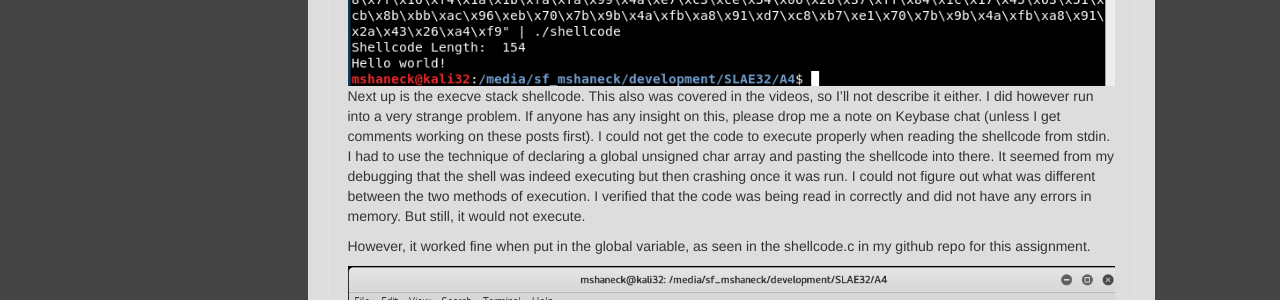
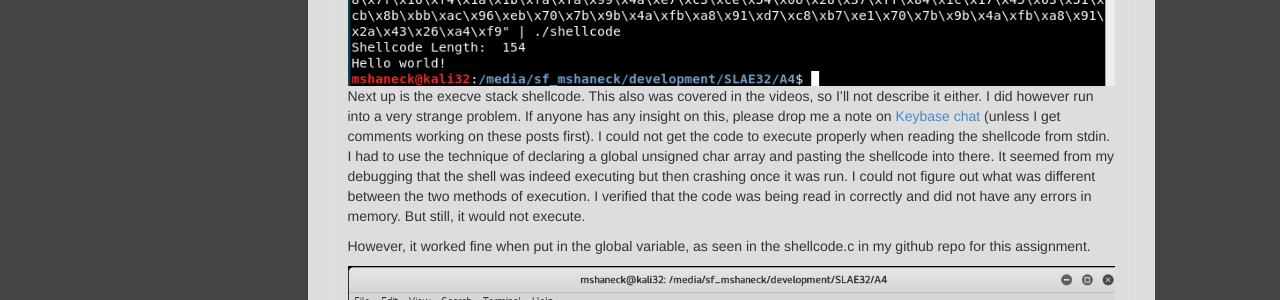
Before and after one commit to mshaneck/mshaneck.github.io, a Jekyll site: the page built from SLAE32/slae32-assignment4.md, in a window 1280 px wide and 900 px high, scrolled down 4561 px. Shown: the part 172-472 px from the top of the window. Built offline with Jekyll 4.4.1, drawn with Linux system fonts in a browser that asks for light colours; part of the change alters nothing that is shown.

```diff
--- a/SLAE32/slae32-assignment4.md
+++ b/SLAE32/slae32-assignment4.md
@@ -202,7 +202,7 @@ First, let's try the standard Hello World. The assembly is the same as in the cl
 
 {% include image name="hello_world.png" width="100%" %}
 
-Next up is the execve stack shellcode. This also was covered in the videos, so I'll not describe it either. I did however run into a very strange problem. If anyone has any insight on this, please drop me a note on Keybase chat (unless I get comments working on these posts first). I could not get the code to execute properly when reading the shellcode from stdin. I had to use the technique of declaring a global unsigned char array and pasting the shellcode into there. It seemed from my debugging that the shell was indeed executing but then crashing once it was run. I could not figure out what was different between the two methods of execution. I verified that the code was being read in correctly and did not have any errors in memory. But still, it would not execute.
+Next up is the execve stack shellcode. This also was covered in the videos, so I'll not describe it either. I did however run into a very strange problem. If anyone has any insight on this, please drop me a note on [Keybase chat](https://keybase.io/shaneck) (unless I get comments working on these posts first). I could not get the code to execute properly when reading the shellcode from stdin. I had to use the technique of declaring a global unsigned char array and pasting the shellcode into there. It seemed from my debugging that the shell was indeed executing but then crashing once it was run. I could not figure out what was different between the two methods of execution. I verified that the code was being read in correctly and did not have any errors in memory. But still, it would not execute.
 
 However, it worked fine when put in the global variable, as seen in the shellcode.c in my github repo for this assignment.
 
```
